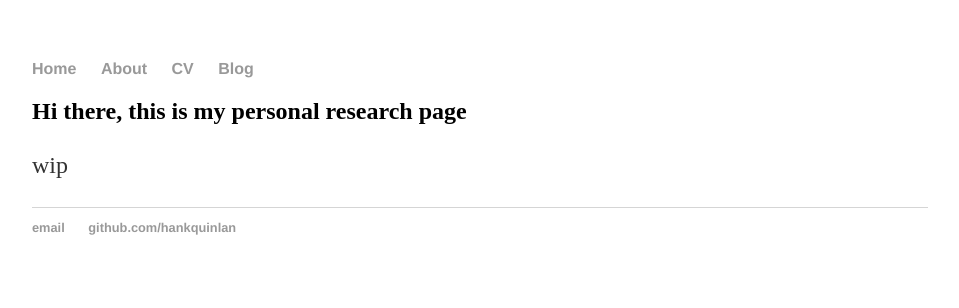
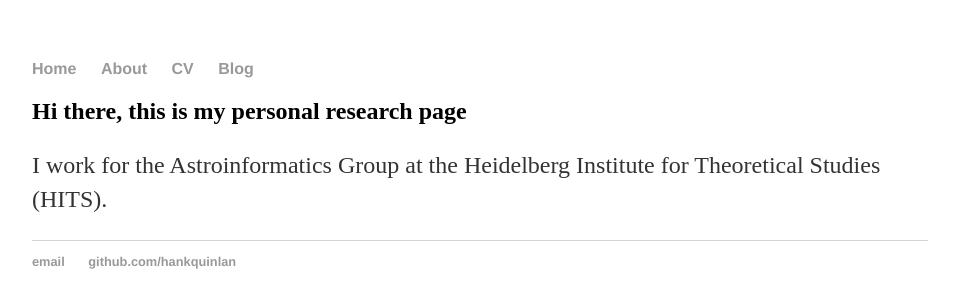
Before and after one commit to ngiann/ngiann.github.io, a Jekyll site: the page built from index.html, in a window 1280 px wide. Shown: the top 308 px of the page, without its empty margins (160-1119 px from the left). Built offline with Jekyll 4.4.1, drawn with Linux system fonts in a browser that asks for light colours.

Commit message:
Update index.html

```diff
--- a/index.html
+++ b/index.html
@@ -4,5 +4,5 @@ title: Nikos Gianniotis, Machine learning researcher
 ---
 <div class="blurb">
 	<h2>Hi there, this is my personal research page</h2>
-	<p> wip </p>
+	<p>I work for the Astroinformatics Group at the Heidelberg Institute for Theoretical Studies (HITS). </p>
 </div><!-- /.blurb -->
```
